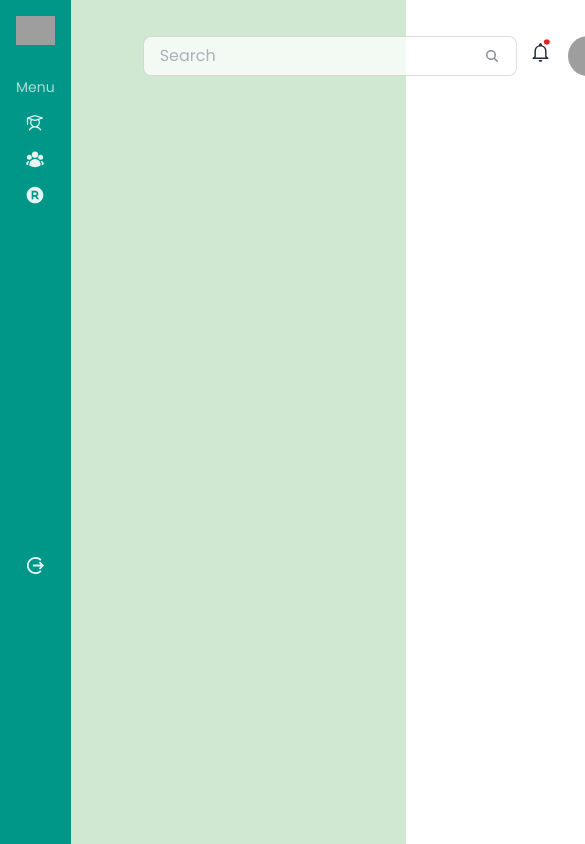
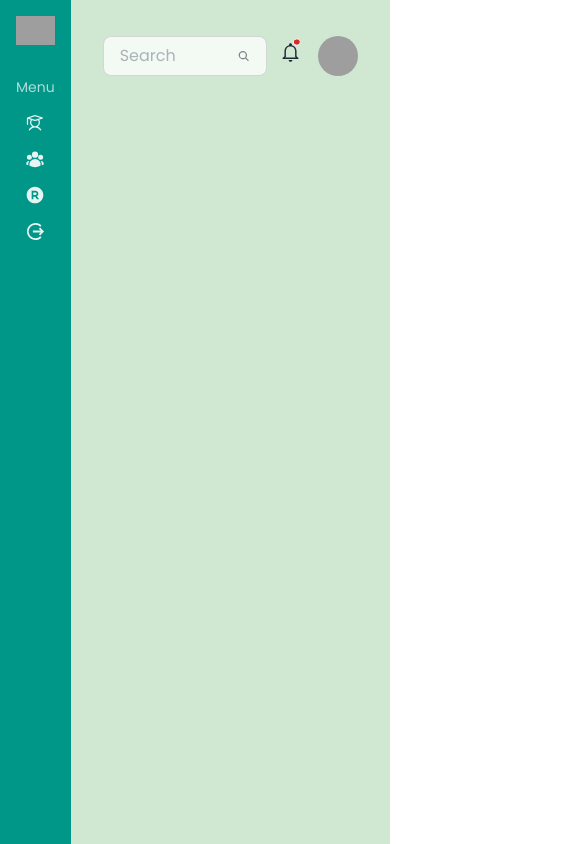
Before and after one commit to Jahangir506/University-management-system_OCUB, a Next.js app: page / in a window 390 px wide. Shown: the top 844 px of the page, 585 px wide, since content can reach past the window. Built offline with nearby package versions, Linux system fonts and the light colour scheme; grey boxes are pictures that could not be loaded.

Commit message:
mobile responsive

```diff
--- a/src/app/(dashboard)/layout.js
+++ b/src/app/(dashboard)/layout.js
@@ -6,12 +6,12 @@ const layout = ({children}) => {
   return (
     <>
       <div className="flex h-screen w-full">
-        <div className="w-[14%] text-white text-opacity-90 md:w-[8%] lg:w-[16%] xl:w-[14%] bg-[#009688] min-w-min p-4 shadow-inner">
+        <div className="w-[14%] text-white text-opacity-90 md:w-[8%] lg:w-[16%] xl:w-[14%] bg-[#009688] min-w-min p-4 shadow-lg">
           <SideNavbarLogo />
           <SideNavbarMenu />
         </div>
-        <div className="w-[86%] md:w-[92%] lg:w-[84%%] xl:w-[86%] bg-[#D0E7D2]">
-          <div className="w-full p-1.5 shadow-sm">
+        <div className="w-full md:w-[92%] lg:w-[84%%] xl:w-[86%] bg-[#D0E7D2]">
+          <div className="p-2 shadow-sm">
             <Navbar />
           </div>
           <div className="mt-6 p-1 lg:p-4">{children}</div>
--- a/src/components/Dashboard/DashboardNavbar/MainNavbar/InputField.jsx
+++ b/src/components/Dashboard/DashboardNavbar/MainNavbar/InputField.jsx
@@ -2,7 +2,7 @@
 export default function InputField() {
   return (
     <label className="input bg-white opacity-75 input-bordered h-10 flex items-center gap-2">
-      <input type="text" className="grow text-black border-none" placeholder="Search" />
+      <input type="text" className="w-full text-black border-none" placeholder="Search" />
       <svg
         xmlns="http://www.w3.org/2000/svg"
         viewBox="0 0 16 16"
--- a/src/components/Dashboard/DashboardNavbar/MainNavbar/Navbar.jsx
+++ b/src/components/Dashboard/DashboardNavbar/MainNavbar/Navbar.jsx
@@ -7,7 +7,7 @@ import InputField from "./InputField";
 const Navbar = () => {
   return (
     <>
-      <div className="navbar px-12 gap-3">
+      <div className="navbar lg:px-4 gap-3">
         <div className="flex-1">
           <InputField />
         </div>
--- a/src/components/Dashboard/DashboardNavbar/SideNavbar/SideNavbarMenu/SideNavbarMenu.jsx
+++ b/src/components/Dashboard/DashboardNavbar/SideNavbar/SideNavbarMenu/SideNavbarMenu.jsx
@@ -38,7 +38,7 @@ const SideNavbarMenu = () => {
         </ul>
       </div>
 
-      <div className="mt-[350px]">
+      <div className="lg:mt-[350px]">
         <ul className="mt-4 space-y-4">
           <li className="flex gap-2 justify-center lg:justify-start items-center">
             <Link className="flex items-center gap-2" href="/login">
```
